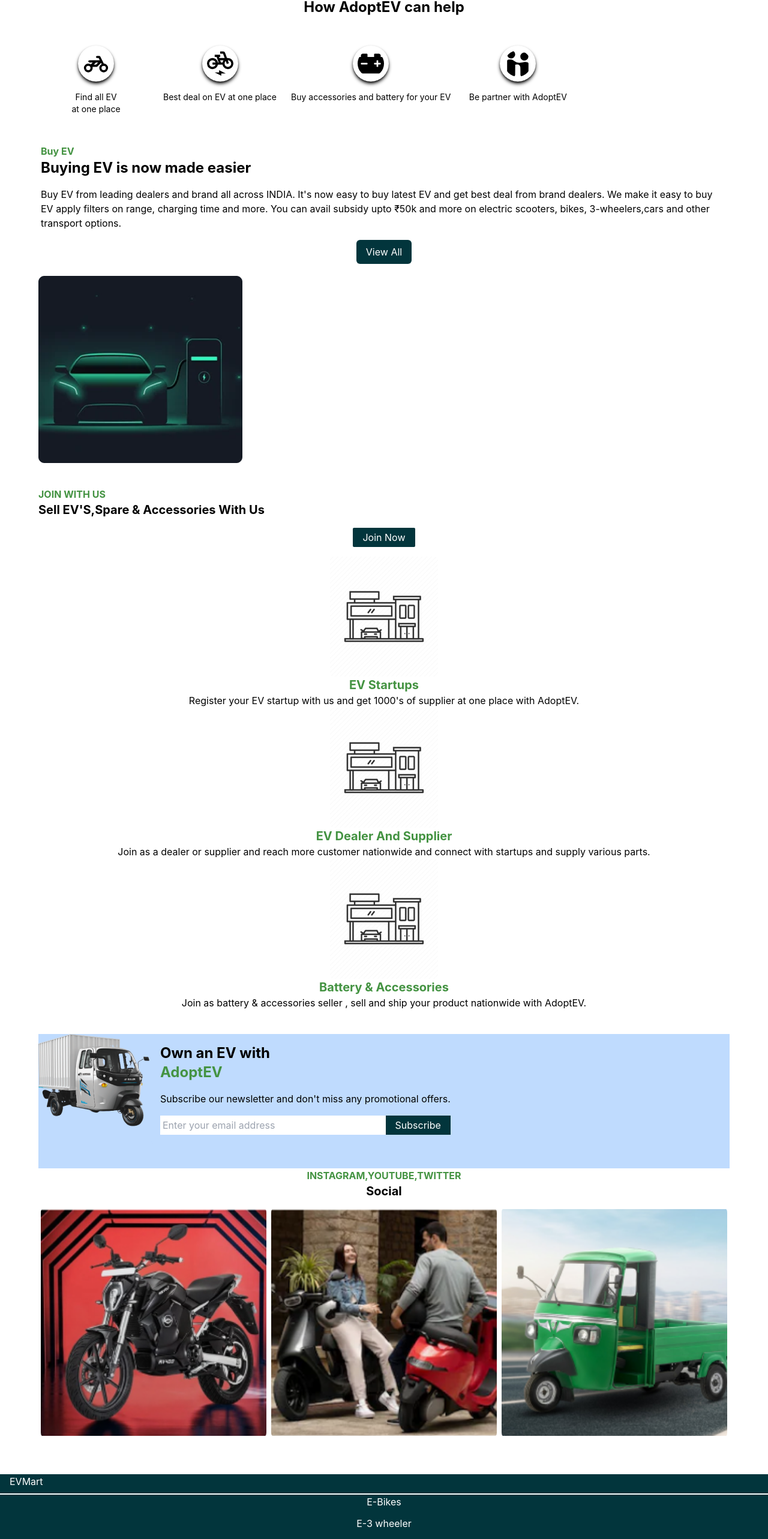
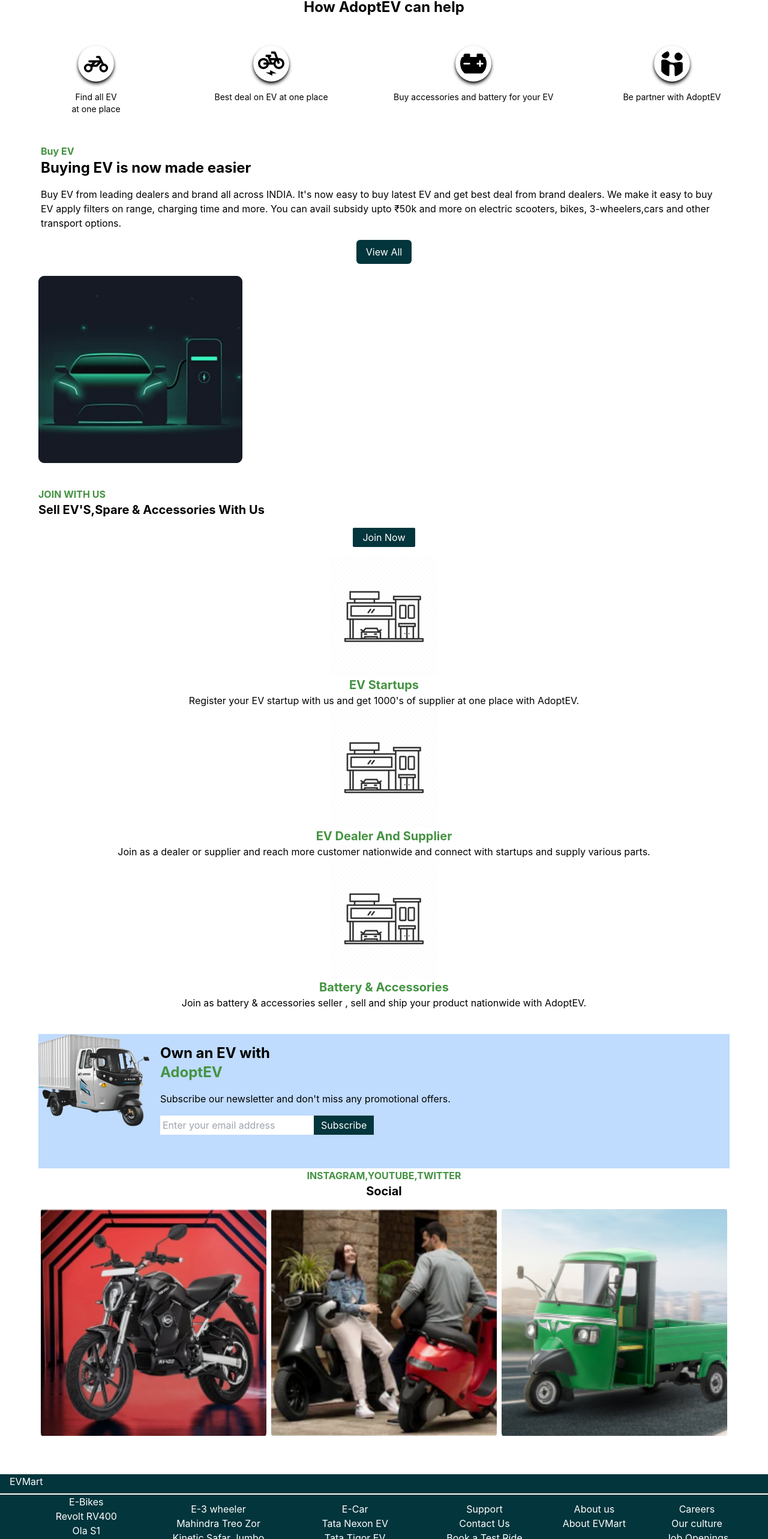
Before and after one commit to Suyash492/Adoptev_website, a React (Create React App) app: page / in a window 1280 px wide. Shown: the part 1864-4430 px from the top of the page at 60% size. Built offline with nearby package versions, Linux system fonts and the light colour scheme.

Commit message:
allignment changes

```diff
--- a/src/Components/Footer.js
+++ b/src/Components/Footer.js
@@ -7,11 +7,11 @@
         EVMart
       </div>
        <hr className="border border-white mt-2 " />
-      <div className=" space-y-3  text-center">
+      <div className=" md:flex md:justify-evenly space-y-3  text-center">
         <div>
           <p>E-Bikes</p>
 
-          <p className="hidden">
+          <p className="hidden md:block">
             Revolt RV400 <br />
             Ola S1 <br />
             TVS iQube <br />
@@ -28,7 +28,7 @@
         <div>
           <p>E-3 wheeler</p>
 
-          <p className="hidden">
+          <p className="hidden md:block">
           Mahindra Treo Zor <br />
           Kinetic Safar Jumbo <br />
           Atul Elite Cargo <br />
@@ -40,7 +40,7 @@
         <div>
           <p>E-Car</p>
 
-          <p className="hidden">
+          <p className="hidden md:block">
           Tata Nexon EV <br />
           Tata Tigor EV <br />
           MG ZS EV <br />
@@ -57,7 +57,7 @@
             Support
           </p>
 
-          <p className="hidden">
+          <p className="hidden md:block">
           Contact Us <br />
           Book a Test Ride <br />
           Become a Seller <br />
@@ -68,22 +68,22 @@
         <div>
           <p>About us</p>
 
-          <p className="hidden">About EVMart</p>
+          <p className="hidden md:block">About EVMart</p>
         </div>
 
         <div>
           <p>Careers</p>
 
-          <p className="hidden">Our culture <br />
+          <p className="hidden md:block">Our culture <br />
              Job Openings <br />
           </p>
+        </div>
+
+      </div>
 <hr className="border border-white "/>
-        </div>
         <div className="mt-2 pb-4">
           <p className="">2022.AdoptEV Technologies PVT LTD | *Privacy policy</p>
         </div>
-
-      </div>
     </div>
   );
 }
--- a/src/Components/PopularEvs.js
+++ b/src/Components/PopularEvs.js
@@ -127,7 +127,7 @@
         </div>
 
 
-        <div className='flex text-center space-x-2 shrink-0 overflow-x-auto  snap-x snap-mandatory '>
+        <div className='flex text-center space-x-2 shrink-0 overflow-x-auto  snap-x snap-mandatory justify-between'>
           <div className=' hover:bg-white hover:shadow-lg hover:shadow-black p-2 w-48 snap-center'>
             <TbMotorbike className='text-6xl shadow-md shadow-black p-2 rounded-full m-auto hover:bg-[#02353c] hover:text-white'></TbMotorbike>
             <p className='text-sm mt-4'>Find all EV <br /> at one place</p>
--- a/src/Components/Sell.js
+++ b/src/Components/Sell.js
@@ -47,9 +47,9 @@
                 <h1 className='text-2xl font-bold'>Own an EV with</h1>
                 <h1 className='text-2xl font-bold text-[#449342]'>AdoptEV</h1>
                 <p className='mt-4'>Subscribe our newsletter and don't miss any promotional offers.</p>
-                    <div className='flex bg-white justify-between mt-4 '>
-                    <input type="" placeholder='Enter your email address' className='p-1' />
-                    <button className=' pr-4 pl-4 bg-[#02353c] text-white' >Subscribe</button>
+                    <div className='flex bg-white  mt-4 w-fit '>
+                    <input type="" placeholder='Enter your email address' className='p-1 ' />
+                    <button className='pr-3 pl-3 bg-[#02353c] text-white' >Subscribe</button>
                     </div>
             </div>
         </div>
```
